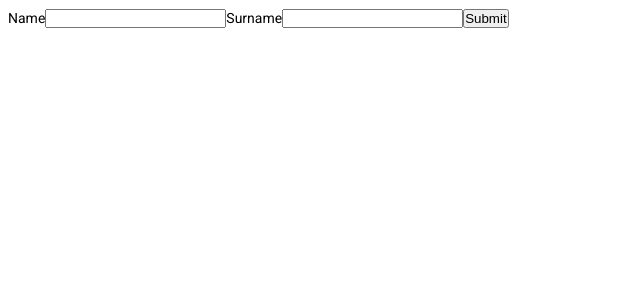
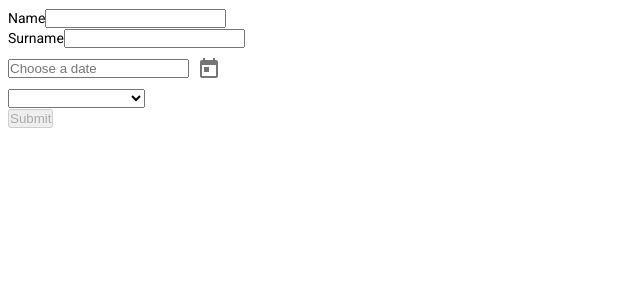
Before and after one commit to vik-art/questionnaire, an Angular app: page / in a window 1280 px wide. Shown: the top 300 px of the page, without its empty margins (0-640 px from the left). Built offline with nearby package versions, Linux system fonts and the light colour scheme.

Commit message:
initialization of form

```diff
--- a/src/app/app.module.ts
+++ b/src/app/app.module.ts
@@ -6,6 +6,7 @@ import { MatDatepickerModule } from '@angular/material/datepicker';
 
 import { AppComponent } from './app.component';
 import { FormComponent } from './components/form/form.component';
+import { MatNativeDateModule } from '@angular/material/core';
 
 @NgModule({
   declarations: [
@@ -17,7 +18,8 @@ import { FormComponent } from './components/form/form.component';
     FormsModule,
     ReactiveFormsModule,
     BrowserAnimationsModule,
-    MatDatepickerModule
+    MatDatepickerModule,
+    MatNativeDateModule
   ],
   providers: [],
   bootstrap: [AppComponent]
--- a/src/app/components/form/form.component.html
+++ b/src/app/components/form/form.component.html
@@ -1,15 +1,25 @@
 <div class="container">
-    <form class="form">
-        <label for="name">Name</label>
-        <input
-            type="text"
-            class="form-input"
-            id="name">
+    <form class="form" [formGroup]="form" (ngSubmit)="submit()">
+        <div class="form-control">
+            <label for="name">Name</label>
+            <input type="text" class="form-input" id="name" formControlName="firstName">
+        </div>
+        <div class="form-control">
             <label for="surname">Surname</label>
-        <input
-            type="text"
-            class="form-input"
-            id="surname">
-        <button type="submit">Submit</button>
+            <input type="text" class="form-input" id="surname" formControlName="lastName">
+        </div>
+        <div class="form-control">
+            <input matInput [matDatepicker]="pickeryear" placeholder="Choose a date" formControlName="dateOfBirth">
+            <mat-datepicker-toggle [for]="pickeryear">
+            </mat-datepicker-toggle>
+            <mat-datepicker #pickeryear startView="year"></mat-datepicker>
+        </div>
+        <div class="form-control">
+            <select formControlName="framework">
+                <option value="null">Choose technology</option>
+                <option *ngFor="let technology of technologies" [ngValue]="technology.name">{{technology.name}}</option>
+            </select>
+        </div>
+        <button type="submit" [disabled]="form.invalid">Submit</button>
     </form>
 </div>
--- a/src/app/components/form/form.component.ts
+++ b/src/app/components/form/form.component.ts
@@ -1,4 +1,6 @@
 import { Component, OnInit } from '@angular/core';
+import { FormControl, FormGroup, Validators } from '@angular/forms';
+
 
 @Component({
   selector: 'app-form',
@@ -7,9 +9,32 @@ import { Component, OnInit } from '@angular/core';
 })
 export class FormComponent implements OnInit {
 
+  form!: FormGroup;
+
+  technologies = [
+    { name: "Angular" },
+    { name: "React" },
+    { name: "Vue" }
+  ]
+
   constructor() { }
 
   ngOnInit(): void {
+    this.initForm()
+  }
+
+  initForm() {
+    this.form = new FormGroup({
+      firstName: new FormControl("", [Validators.required]),
+      lastName: new FormControl("", [Validators.required]),
+      dateOfBirth: new FormControl("", [Validators.required]),
+      framework: new FormControl("", [Validators.required])
+    })
+    this.form.valueChanges.subscribe(() => {})
+  }
+
+  submit() {
+    console.log(this.form.value)
   }
 
 }
```
